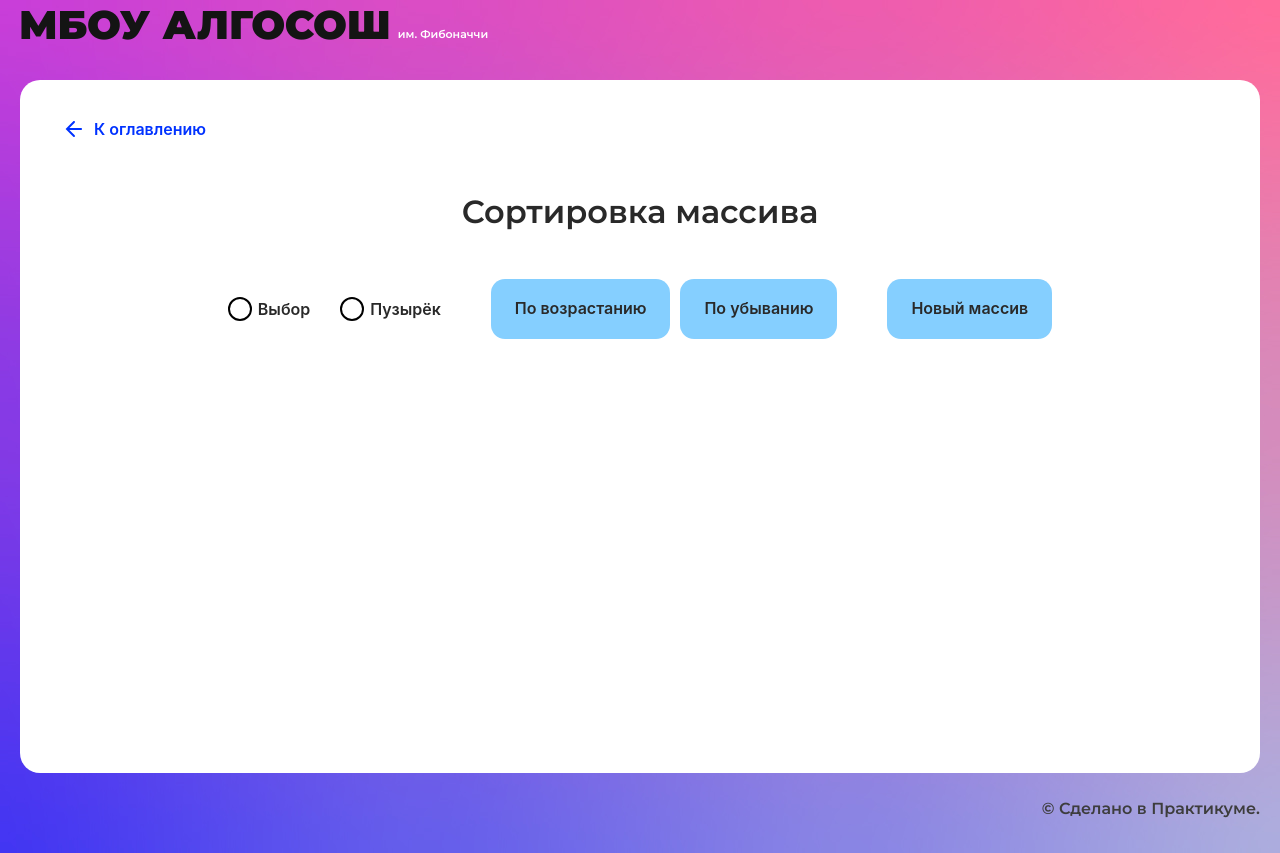
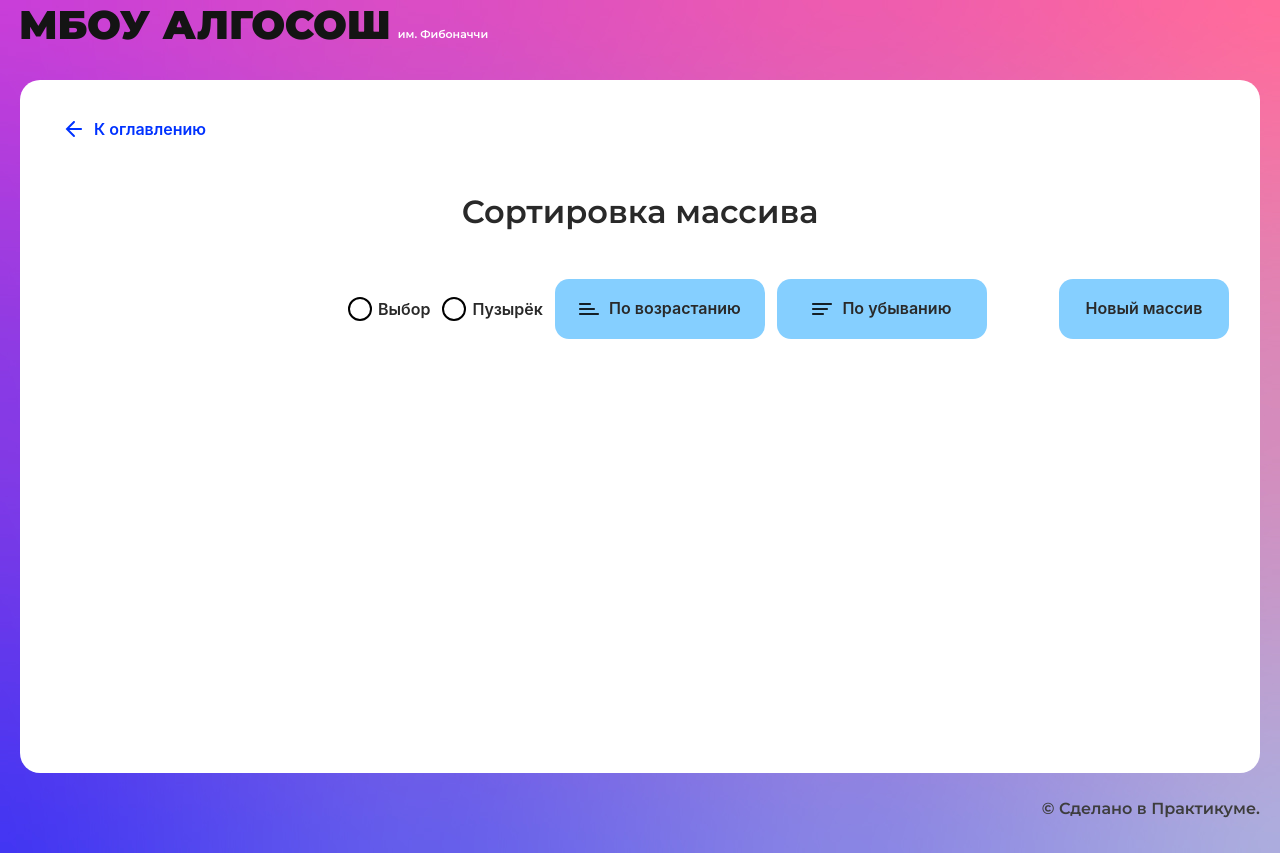
Before and after one commit to Lokrand/algososh, a React (Create React App) app: page /sorting in a window 1280 px wide. Built offline with nearby package versions, Linux system fonts and the light colour scheme.

Commit message:
sorting logic  + styles

```diff
--- a/src/components/sorting-page/sorting-page.module.css
+++ b/src/components/sorting-page/sorting-page.module.css
@@ -1,19 +1,18 @@
 .header {
   display: flex;
   flex-direction: row;
-  justify-content: center;
-  column-gap: 50px;
+  column-gap: 12px;
+  margin: 0 auto;
+  width: 50%;
   align-items: center;
 }
 
-.header__radioInputs {
+.graph {
   display: flex;
   flex-direction: row;
-  column-gap: 30px;
+  column-gap: 16px;
+  margin: 40px auto 0;
+  align-items: end;
+  max-width: 950px;
+  justify-content: center;
 }
-
-.header__sortButtons {
-  display: flex;
-  flex-direction: row;
-  column-gap: 10px;
-}
--- a/src/components/sorting-page/sorting-page.tsx
+++ b/src/components/sorting-page/sorting-page.tsx
@@ -4,6 +4,9 @@ import { Column } from "../ui/column/column";
 import { RadioInput } from "../ui/radio-input/radio-input";
 import { SolutionLayout } from "../ui/solution-layout/solution-layout";
 import styles from "./sorting-page.module.css";
+import { ElementStates } from "../../types/element-states";
+import { Direction } from "../../types/direction";
+import { SHORT_DELAY_IN_MS } from "../../constants/delays";
 
 const randomArr = () => {
   const result: number[] = [];
@@ -15,32 +18,211 @@ const randomArr = () => {
 };
 
 export const SortingPage: React.FC = () => {
-  const [arr, setArr] = useState<number[]>([]);
+  const [array, setArr] = useState<number[] | []>([]);
+  const [sorted, setSorted] = useState(false);
+  const [isLoading, setIsLoading] = useState(false);
+  const [right, setRight] = useState(-2);
+  const [left, setLeft] = useState(-2);
+  const [counter, setCounter] = useState(18);
+  const [incButActive, setIncButActive] = useState(false);
+  const [decButActive, setDecBtnActive] = useState(false);
+  const [selection, setSelection] = useState(false);
+  const [bubble, setBubble] = useState(false);
 
+  const handleSelectClick = () => {
+    setSelection(true);
+    setBubble(false);
+  };
+  const handleBubbleClick = () => {
+    setBubble(true);
+    setSelection(false);
+  };
 
+  const generateArr = () => {
+    setSorted(false);
+    setLeft(-2);
+    setRight(-2);
+    setCounter(18);
+    setArr(randomArr());
+  };
+
+  const selectIncreaceSort = async (arr: number[]) => {
+    setIsLoading(true);
+    setSorted(false);
+    let min: number;
+    for (let i = 0; i < arr.length; i++) {
+      min = i;
+      for (let j = i; j < arr.length; j++) {
+        if (arr[min] > arr[j]) {
+          await new Promise((resolve) =>
+            setTimeout(resolve, SHORT_DELAY_IN_MS)
+          );
+          [arr[j], arr[min]] = [arr[min], arr[j]];
+          const arrSorted = [...arr];
+          setArr(arrSorted);
+          setLeft(j);
+          setRight(min);
+        }
+      }
+    }
+    setSorted(true);
+    setIsLoading(false);
+    setIncButActive(false);
+    setDecBtnActive(false);
+  };
+
+  const selectionDecreaceSort = async (arr: number[]) => {
+    setIsLoading(true);
+    setSorted(false);
+    let min: number;
+    for (let i = 0; i < arr.length; i++) {
+      min = i;
+      for (let j = i; j < arr.length; j++) {
+        if (arr[min] < arr[j]) {
+          await new Promise((resolve) =>
+            setTimeout(resolve, SHORT_DELAY_IN_MS)
+          );
+          [arr[j], arr[min]] = [arr[min], arr[j]];
+          const arrSorted = [...arr];
+          setArr(arrSorted);
+          setLeft(j);
+          setRight(min);
+        }
+      }
+    }
+    setSorted(true);
+    setIsLoading(false);
+    setIncButActive(false);
+    setDecBtnActive(false);
+  };
+
+  const bubbleIncreaceSort = async (arr: number[]) => {
+    setIsLoading(true);
+    setSorted(false);
+    let elSorted = arr.length;
+    for (let i = 0; i < arr.length; i++) {
+      elSorted--;
+      for (let j = 0; j < arr.length - 1 - i; j++) {
+        if (arr[j] > arr[j + 1]) {
+          await new Promise((resolve) =>
+            setTimeout(resolve, SHORT_DELAY_IN_MS)
+          );
+          [arr[j], arr[j + 1]] = [arr[j + 1], arr[j]];
+          const arrSorted = [...arr];
+          setArr(arrSorted);
+          setCounter(elSorted);
+          setLeft(j);
+          setRight(j + 1);
+        }
+      }
+    }
+    setSorted(true);
+    setIsLoading(false);
+    setIncButActive(false);
+    setDecBtnActive(false);
+  };
+  const bubbleDecreaceSort = async (arr: number[]) => {
+    setIsLoading(true);
+    setSorted(false);
+    let elSorted = arr.length;
+    for (let i = 0; i < arr.length; i++) {
+      elSorted--;
+      for (let j = 0; j < arr.length - 1 - i; j++) {
+        if (arr[j] < arr[j + 1]) {
+          await new Promise((resolve) =>
+            setTimeout(resolve, SHORT_DELAY_IN_MS)
+          );
+          [arr[j], arr[j + 1]] = [arr[j + 1], arr[j]];
+          const arrSorted = [...arr];
+          setArr(arrSorted);
+          setCounter(elSorted);
+          setLeft(j);
+          setRight(j + 1);
+        }
+      }
+    }
+    setSorted(true);
+    setIsLoading(false);
+    setIncButActive(false);
+    setDecBtnActive(false);
+  };
 
   return (
     <SolutionLayout title="Сортировка массива">
       <div className={styles.header}>
-        <div className={styles.header__radioInputs}>
-          <RadioInput label="Выбор" />
-          <RadioInput label="Пузырёк" />
-        </div>
-        <div className={styles.header__sortButtons}>
-          <Button text="По возрастанию" />
-          <Button text="По убыванию" />
-        </div>
+        <RadioInput
+          label="Выбор"
+          name="type"
+          value="selection"
+          onChange={handleSelectClick}
+          checked={selection}
+        />
+        <RadioInput
+          label="Пузырёк"
+          name="type"
+          value="bubble"
+          onChange={handleBubbleClick}
+          checked={bubble}
+        />
         <Button
-          text="Новый массив"
+          disabled={incButActive}
+          isLoader={isLoading}
+          text="По возрастанию"
+          sorting={Direction.Ascending}
+          style={{ minWidth: "210px" }}
           onClick={() => {
-            console.log("generate random arr", setArr(randomArr()));
+            setDecBtnActive(true);
+            if (selection) {
+              selectIncreaceSort(array);
+            } else bubbleIncreaceSort(array);
           }}
         />
+        <Button
+          disabled={decButActive}
+          isLoader={isLoading}
+          text="По убыванию"
+          sorting={Direction.Descending}
+          style={{ minWidth: "210px", marginRight: "60px" }}
+          onClick={() => {
+            setIncButActive(true);
+            if (selection) {
+              selectionDecreaceSort(array);
+            } else bubbleDecreaceSort(array);
+          }}
+        />
+        <Button
+          disabled={isLoading ? true : false}
+          onClick={generateArr}
+          text="Новый массив"
+          style={{ minWidth: "170px" }}
+        />
       </div>
-      <div>
-        {arr.map((el, index) => {
-          return <Column key={index} index={el} />;
-        })}
+      <div className={styles.graph}>
+        {sorted &&
+          array.map((el, i) => {
+            return <Column key={i} index={el} state={ElementStates.Modified} />;
+          })}
+        {!sorted &&
+          array.map((el, index) => {
+            if (index === right || index === left) {
+              return (
+                <Column key={index} index={el} state={ElementStates.Changing} />
+              );
+            }
+            if (bubble && index > counter) {
+              return (
+                <Column key={index} index={el} state={ElementStates.Modified} />
+              );
+            }
+            if (selection && index < right) {
+              return (
+                <Column key={index} index={el} state={ElementStates.Modified} />
+              );
+            } else
+              return (
+                <Column key={index} index={el} state={ElementStates.Default} />
+              );
+          })}
       </div>
     </SolutionLayout>
   );
--- a/src/components/string/string.tsx
+++ b/src/components/string/string.tsx
@@ -23,22 +23,27 @@ export const StringComponent: React.FC = () => {
     setArr(splitStr);
     let start = 0;
     let end: number;
-    str.length % 2 === 0 ? (end = splitStr.length) : (end = splitStr.length - 1);
+    str.length % 2 === 0
+      ? (end = splitStr.length)
+      : (end = splitStr.length - 1);
     await new Promise((resolve) => setTimeout(resolve, 500));
     setStart(start);
     str.length % 2 === 0 ? setEnd(end - 1) : setEnd(end);
 
-    while (str.length % 2 === 0? start < end : start <= end) {
+    while (str.length % 2 === 0 ? start < end : start <= end) {
       setArr(splitStr);
       setStart(start);
       str.length % 2 === 0 ? setEnd(end - 1) : setEnd(end);
       await new Promise((resolve) => setTimeout(resolve, 1500));
       str.length % 2 === 0
-        ? ([splitStr[start], splitStr[end - 1]] = [splitStr[end - 1], splitStr[start]])
+        ? ([splitStr[start], splitStr[end - 1]] = [
+            splitStr[end - 1],
+            splitStr[start],
+          ])
         : ([splitStr[start], splitStr[end]] = [splitStr[end], splitStr[start]]);
       start++;
       end--;
-     setValue(splitStr.join(""));
+      setValue(splitStr.join(""));
     }
     setIsSorted(true);
     setIsLoading(false);
@@ -47,14 +52,18 @@ export const StringComponent: React.FC = () => {
   return (
     <SolutionLayout title="Строка">
       <div className={styles.header}>
-        <Input maxLength={11} isLimitText={true} onChange={(e) => setValue(e.currentTarget.value)}/>
+        <Input
+          maxLength={11}
+          isLimitText={true}
+          onChange={(e) => setValue(e.currentTarget.value)}
+        />
         <Button
           isLoader={isLoading}
           text="Развернуть"
           onClick={() => {
             reverse(value);
           }}
-          style={{minWidth: '178px'}}
+          style={{ minWidth: "178px" }}
           disabled={value === ""}
         />
       </div>
```
